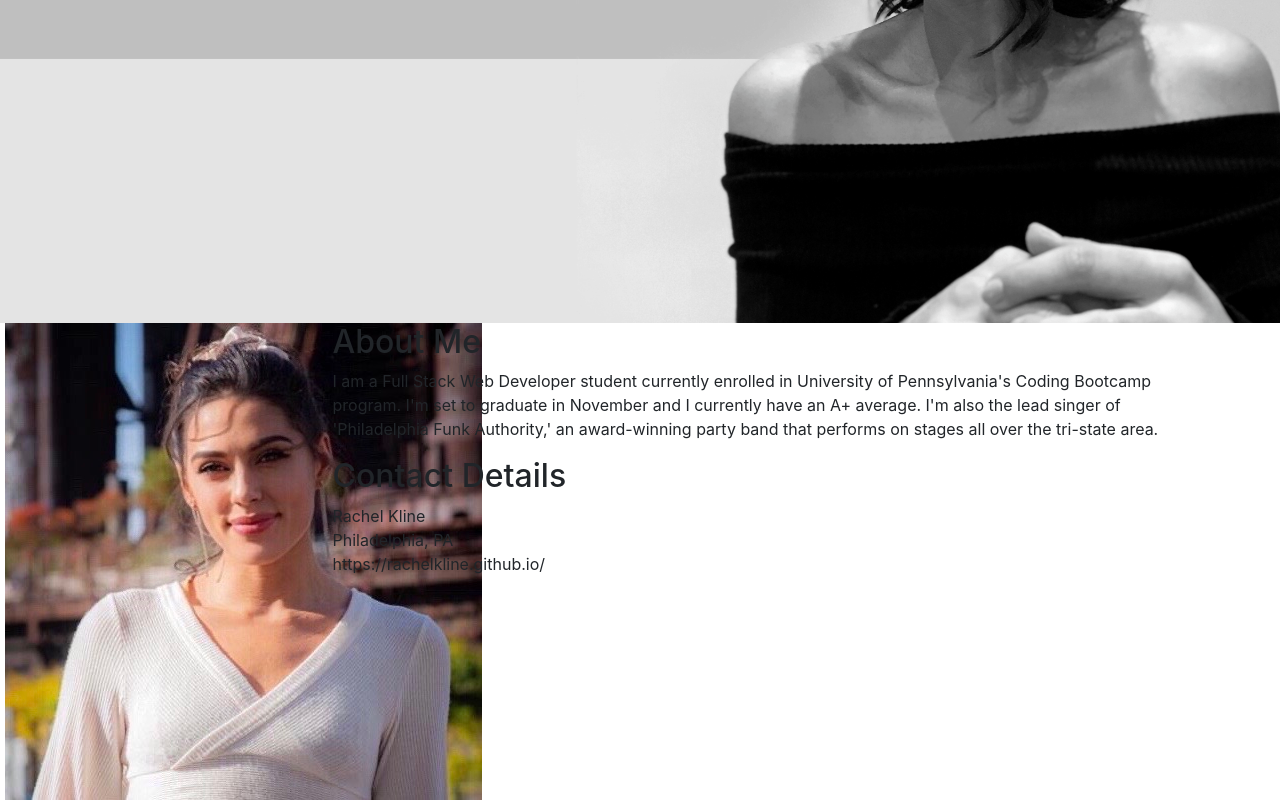
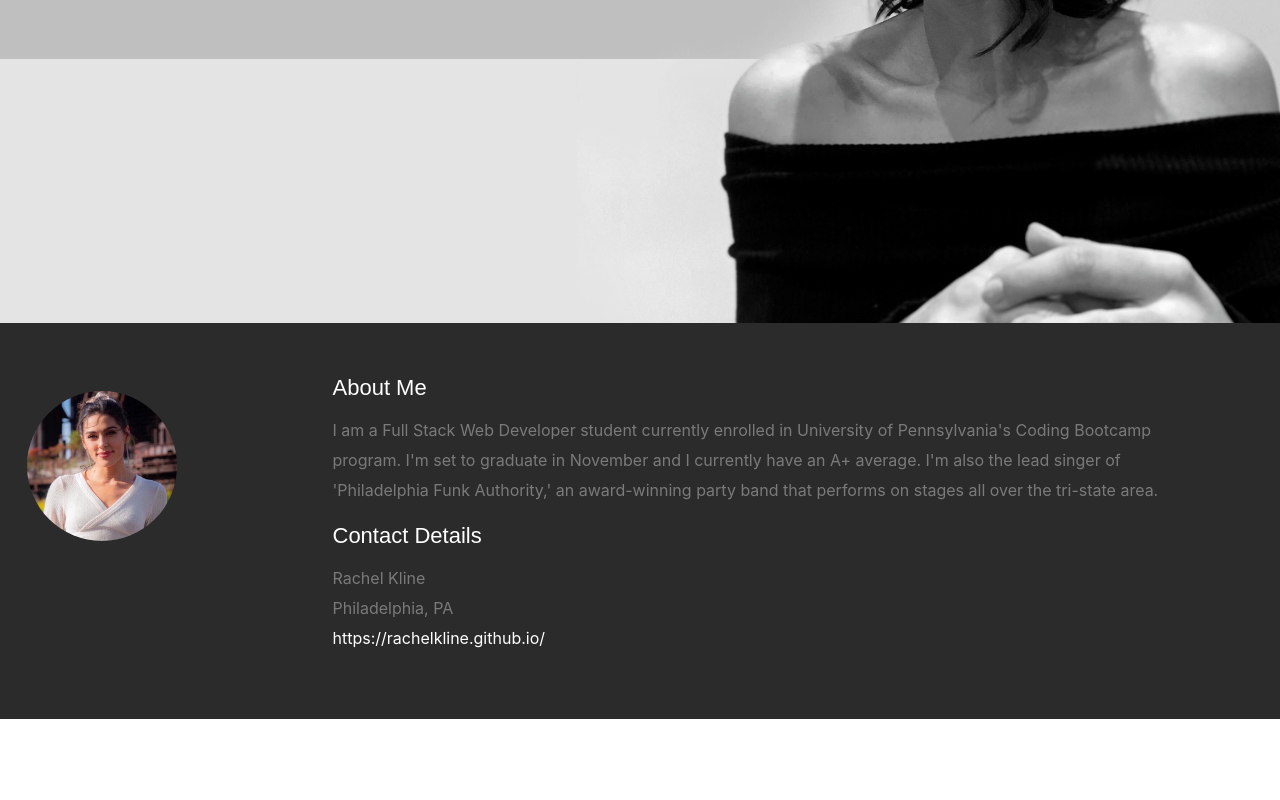
Before and after one commit to rachelkline/Portfolio, a React (Create React App) app: page / in a window 1280 px wide. Shown: the part 477-1277 px from the top of the page. After the commit the page ends 1196 px from the top, so only its background shows below. Built offline with nearby package versions, Linux system fonts and the light colour scheme; the HTML template or start-up script is replaced by a standard one.

Commit message:
Profile Pic styling

```diff
--- a/public/css/layout.css
+++ b/public/css/layout.css
@@ -146,6 +146,54 @@ header .scrolldown a:hover { color: #11ABB0; }
     ul#nav li a:active { background-color: transparent !important; }
     ul#nav li.current a { color: #F06000; }
 
+    /* ------------------------------------------------------------------ */
+/* c. About Section
+/* ------------------------------------------------------------------ */
+
+#about .profile-pic {
+    width: 114px;
+    height: 114px;
+    margin-left: 22px;
+    margin-top: 18px;
+ }
+ /* #about .contact-details { width: 50%; } */
+ /* #about .download { width: 50%; } */
+
+#about {
+    background: #2B2B2B;
+    padding-top: 50px;
+    padding-bottom: 50px;
+    overflow: hidden;
+ }
+
+
+ .main-col {
+     text-align: left;
+ }
+
+ #about a, #about a:visited  { color: #fff; }
+ #about a:hover, #about a:focus { color: #11ABB0; }
+
+ #about h2 {
+    font: 22px/30px 'opensans-bold', sans-serif;
+    color: #fff;
+    margin-bottom: 12px;
+ }
+
+ #about p {
+    line-height: 30px;
+    color: #7A7A7A;
+ }
+ #about .profile-pic {
+    position: relative;
+    width: 150px;
+    height: 150px;
+    border-radius: 100%;
+ }
+
+
+
+
 
 
  /* ------------------------------------------------------------------ */
```
